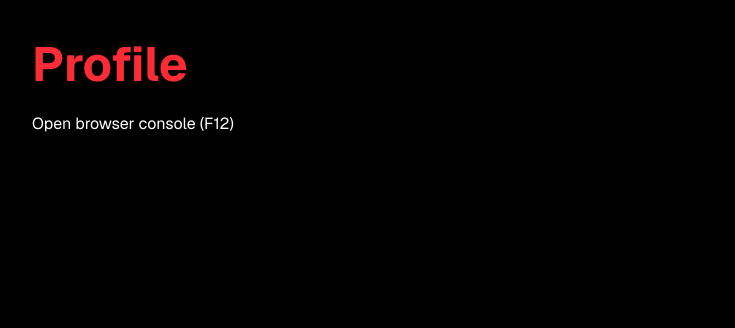
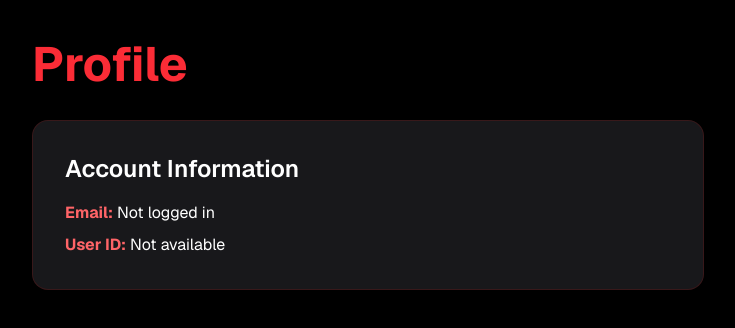
Before and after one commit to Amx-code1/redeye-universe, a Next.js app: page /profile in a window 1280 px wide. Shown: the top 328 px of the page, without its empty margins (8-743 px from the left). Built offline with nearby package versions, Linux system fonts and the light colour scheme; no server answers.

Commit message:
Add auth debug profile

```diff
--- a/app/profile/page.tsx
+++ b/app/profile/page.tsx
@@ -1,32 +1,68 @@
 "use client";
 
-import { useEffect } from "react";
+import { useEffect, useState } from "react";
 import { supabase } from "@/lib/supabase";
 
 export default function ProfilePage() {
+  const [email, setEmail] = useState("Loading...");
+  const [userId, setUserId] = useState("");
+
   useEffect(() => {
-    async function test() {
-      const { data: sessionData } =
-        await supabase.auth.getSession();
+    async function loadUser() {
+      console.log("PROFILE PAGE LOADED");
 
-      const { data: userData } =
-        await supabase.auth.getUser();
+      const {
+        data: { session },
+        error: sessionError,
+      } = await supabase.auth.getSession();
 
-      console.log("SESSION", sessionData);
-      console.log("USER", userData);
+      console.log("SESSION:", session);
+      console.log("SESSION ERROR:", sessionError);
+
+      const {
+        data: { user },
+        error: userError,
+      } = await supabase.auth.getUser();
+
+      console.log("USER:", user);
+      console.log("USER ERROR:", userError);
+
+      if (user) {
+        setEmail(user.email || "No email");
+        setUserId(user.id);
+      } else {
+        setEmail("Not logged in");
+      }
     }
 
-    test();
+    loadUser();
   }, []);
 
   return (
     <main className="min-h-screen bg-black p-10 text-white">
-      <h1 className="text-5xl font-bold text-red-500">
+      <h1 className="mb-8 text-5xl font-bold text-red-500">
         Profile
       </h1>
-      <p className="mt-6">
-        Open browser console (F12)
-      </p>
+
+      <div className="max-w-2xl rounded-2xl border border-red-900/30 bg-zinc-900 p-8">
+        <h2 className="mb-4 text-2xl font-semibold">
+          Account Information
+        </h2>
+
+        <p className="mb-2">
+          <span className="font-bold text-red-400">
+            Email:
+          </span>{" "}
+          {email}
+        </p>
+
+        <p>
+          <span className="font-bold text-red-400">
+            User ID:
+          </span>{" "}
+          {userId || "Not available"}
+        </p>
+      </div>
     </main>
   );
 }
```
